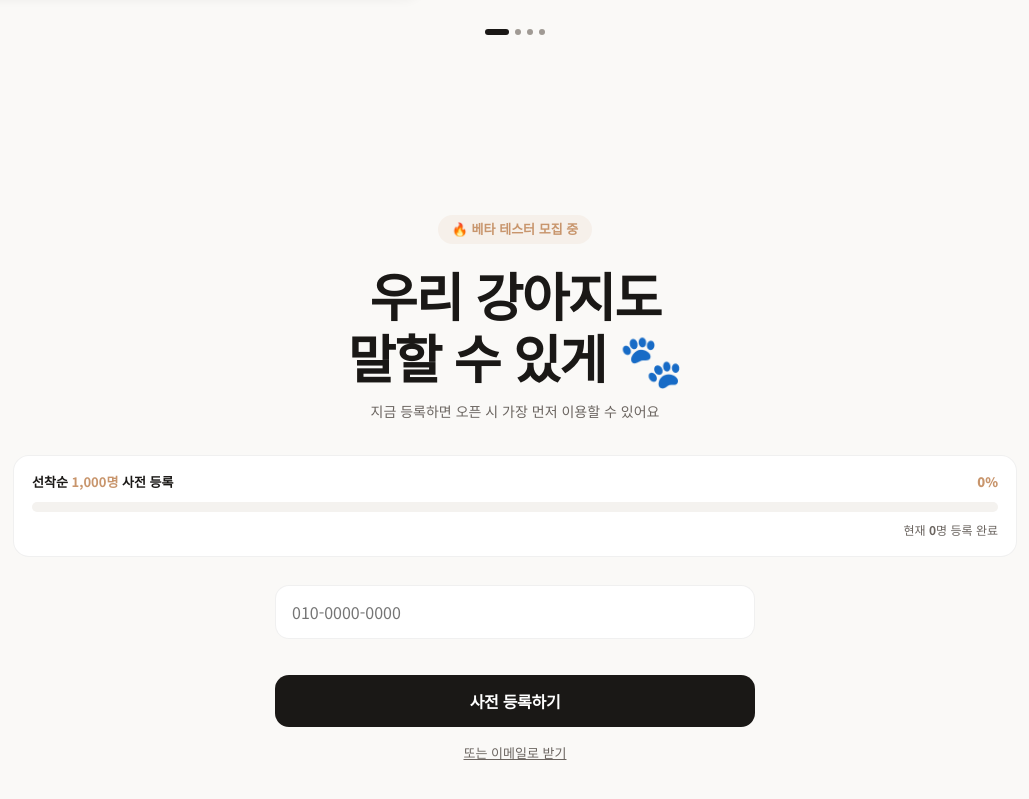
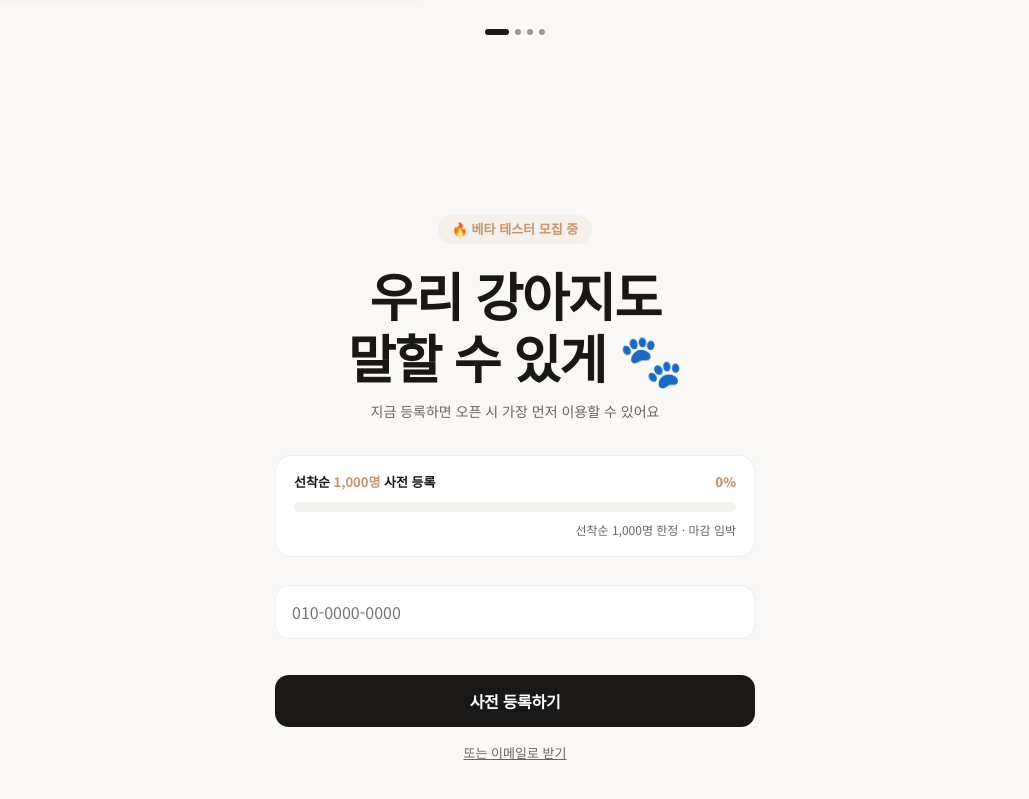
Before and after one commit to ianinsung/daengtalk-landing, a plain HTML site: page daengtalk-v7.html in a window 1280 px wide. Shown: the part 1990-2789 px from the top of the page, without its empty margins (125-1154 px from the left). Drawn offline with Linux system fonts and the light colour scheme.

Commit message:
fix: hide count number on progress bar, constrain width to match form
Co-Authored-By: Claude Sonnet 4.6 <noreply@anthropic.com>

```diff
--- a/daengtalk-v7.html
+++ b/daengtalk-v7.html
@@ -488,6 +488,9 @@
       border: 1.5px solid var(--bdr);
       border-radius: 16px;
       padding: 16px 18px;
+      max-width: 480px;
+      margin-left: auto;
+      margin-right: auto;
     }
     .progress-header {
       display: flex;
@@ -943,7 +946,7 @@
       <div class="progress-track">
         <div class="progress-fill" id="progress-fill" style="width:0%"></div>
       </div>
-      <p class="progress-note" id="progress-note">현재 <strong id="progress-count">0</strong>명 등록 완료</p>
+      <p class="progress-note">선착순 1,000명 한정 · 마감 임박</p>
     </div>
 
     <!-- 폼 -->
@@ -980,7 +983,6 @@
 
       const fillEl  = document.getElementById('progress-fill');
       const pctEl   = document.getElementById('progress-pct');
-      const countEl = document.getElementById('progress-count');
 
       let currentCount = 0;
 
@@ -988,7 +990,6 @@
         const now = Date.now();
         if (now >= END) return TARGET;
         const ratio = Math.max(0, (now - START) / (END - START));
-        // easeInOut으로 자연스럽게
         const eased = ratio < 0.5
           ? 2 * ratio * ratio
           : 1 - Math.pow(-2 * ratio + 2, 2) / 2;
@@ -999,7 +1000,6 @@
         const pct = Math.round(count / TOTAL * 100);
         fillEl.style.width = pct + '%';
         pctEl.textContent  = pct + '%';
-        countEl.textContent = count.toLocaleString();
       }
 
       function animateTo(target) {
```
